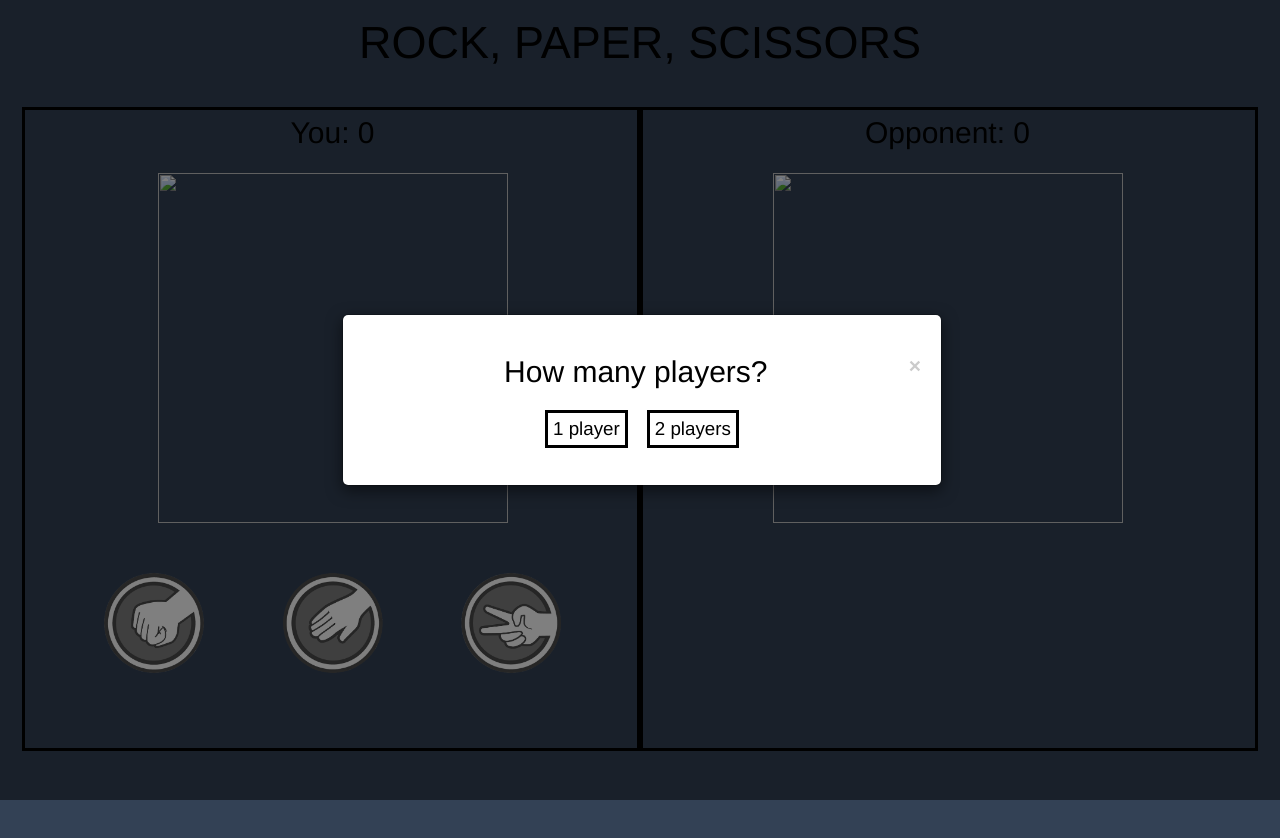
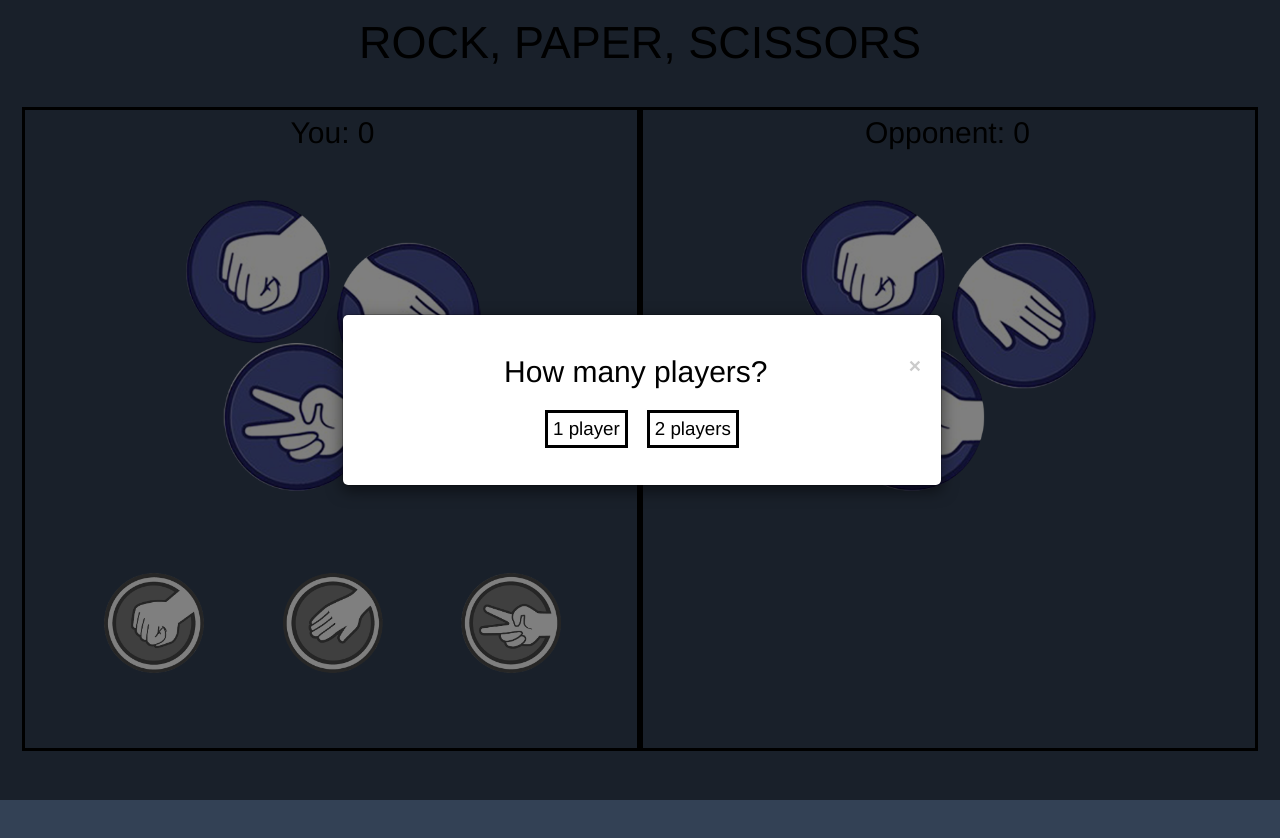
Before and after one commit to dnovasky/cpsc349-project3, a website: page index.html in a window 1280 px wide. Drawn offline with nearby package versions, Linux system fonts and the light colour scheme; the site is published under a folder, as on GitHub Pages, so addresses that start at the root find nothing.

Commit message:
Update index.html

```diff
--- a/index.html
+++ b/index.html
@@ -30,12 +30,12 @@
       <div class="main-section p-10">
         <div class="column pb-10 outline outline-black">
           <h1 id="yourScore" class="text-black text-5xl my-3 mb-10">You: 0</h1>
-          <img id="yourChoice" src='/rps.png'/>
+          <img id="yourChoice" src='./rps.png'/>
           <div id="choices"></div>
         </div>
         <div class="column pb-10 outline outline-black">
           <h1 id="opponentScore" class="text-black text-5xl my-3 mb-10">Opponent: 0</h1>
-          <img id="opponentChoice" src='/rps.png'/>
+          <img id="opponentChoice" src='./rps.png'/>
         </div>
       </div>
       <div>
```
